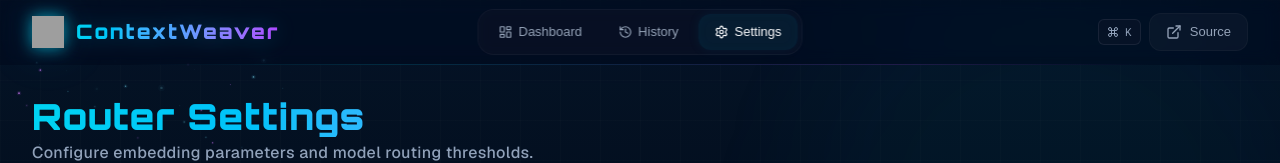
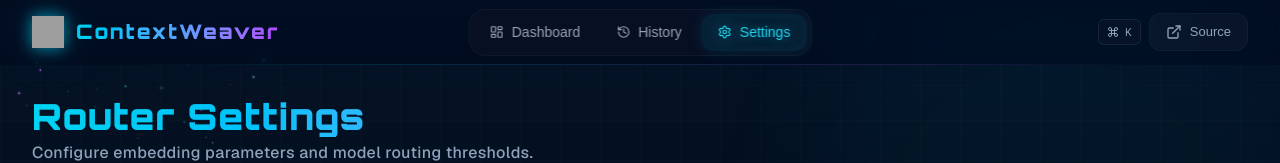
Before and after one commit to edycutjong/ContextWeaver, a Next.js app in the folder frontend/: page /settings in a window 1280 px wide. Shown: the top 163 px of the page. Built offline with nearby package versions, Linux system fonts and the light colour scheme; grey boxes are pictures that could not be loaded.

Commit message:
fix(ui): resolve text rendering artifacts and enforce consistent neon glow

```diff
--- a/frontend/src/app/(app)/settings/page.tsx
+++ b/frontend/src/app/(app)/settings/page.tsx
@@ -97,7 +97,7 @@ export default function SettingsPage() {
     <div className="w-full flex-1 flex flex-col font-sans relative p-4 sm:p-6 lg:p-8">
       <div className="max-w-7xl mx-auto w-full pb-12">
         <div className="mb-8">
-          <h1 className="text-3xl sm:text-4xl font-orbitron font-black text-transparent bg-clip-text bg-linear-to-r from-cyan-400 via-blue-400 to-purple-500 mb-1 flex items-center tracking-wide">
+          <h1 className="text-3xl sm:text-4xl font-orbitron font-black text-transparent bg-clip-text bg-gradient-to-r from-cyan-400 via-blue-400 to-purple-500 mb-1 flex items-center tracking-wide">
             Router Settings
           </h1>
           <p className="text-slate-400 font-medium tracking-wide">Configure embedding parameters and model routing thresholds.</p>
--- a/frontend/src/app/globals.css
+++ b/frontend/src/app/globals.css
@@ -165,42 +165,54 @@ body {
   position: relative;
   display: flex;
   align-items: center;
-  gap: 0.375rem;
+  justify-content: center;
+  gap: 0.5rem;
   padding: 0.5rem 1rem;
   border-radius: 0.75rem;
-  font-size: 0.8125rem;
+  font-size: 0.875rem;
   font-weight: 500;
   color: #94a3b8; /* slate-400 */
   transition: all 0.3s cubic-bezier(0.22, 1, 0.36, 1);
   text-decoration: none;
   white-space: nowrap;
 }
+.nav-pill-item svg {
+  transition: color 0.3s ease, filter 0.3s ease;
+}
 .nav-pill-item:hover {
-  color: #f8fafc; /* slate-50 */
-  background: rgba(255, 255, 255, 0.04);
+  color: #e2e8f0; /* slate-200 */
+  background: rgba(255, 255, 255, 0.05);
 }
 .nav-pill-active {
-  color: #f8fafc !important;
-  background: rgba(6, 182, 212, 0.08) !important;
-  box-shadow: 0 0 12px rgba(6, 182, 212, 0.08), inset 0 0 12px rgba(6, 182, 212, 0.03);
+  color: #22d3ee !important; /* cyan-400 */
+  background: rgba(6, 182, 212, 0.1) !important;
+  box-shadow: 0 0 15px rgba(6, 182, 212, 0.15), inset 0 0 10px rgba(6, 182, 212, 0.05);
+  text-shadow: 0 0 10px rgba(6, 182, 212, 0.5);
+}
+.nav-pill-active svg {
+  filter: drop-shadow(0 0 8px rgba(6, 182, 212, 0.6));
 }
 
 /* Active dot under text */
 .nav-active-dot {
   position: absolute;
-  bottom: 0.25rem;
-  left: 50%;
-  transform: translateX(-50%);
-  width: 1rem;
+  bottom: -1px;
+  left: 15%;
+  right: 15%;
   height: 2px;
-  border-radius: 1px;
-  background: linear-gradient(90deg, #06b6d4, #a855f7);
-  box-shadow: 0 0 6px rgba(6, 182, 212, 0.4);
-  animation: dot-appear 0.3s ease-out;
+  border-radius: 2px 2px 0 0;
+  background: #22d3ee;
+  box-shadow: 0 -2px 10px rgba(6, 182, 212, 0.8), 0 0 5px #22d3ee;
+  transform-origin: center;
+  animation: dot-appear 0.3s cubic-bezier(0.22, 1, 0.36, 1), nav-glow-pulse 2s infinite alternate;
 }
 @keyframes dot-appear {
-  from { width: 0; opacity: 0; }
-  to { width: 1rem; opacity: 1; }
+  from { transform: scaleX(0); opacity: 0; }
+  to { transform: scaleX(1); opacity: 1; }
+}
+@keyframes nav-glow-pulse {
+  from { box-shadow: 0 -2px 10px rgba(6, 182, 212, 0.8), 0 0 5px #22d3ee; opacity: 0.8; }
+  to { box-shadow: 0 -2px 15px rgba(6, 182, 212, 1), 0 0 10px #22d3ee; opacity: 1; }
 }
 
 /* GitHub CTA button */
--- a/frontend/src/components/Header.tsx
+++ b/frontend/src/components/Header.tsx
@@ -36,7 +36,7 @@ export default function Header() {
               <img src="/icon.svg" alt="ContextWeaver Icon" className="w-full h-full drop-shadow-[0_0_8px_rgba(6,182,212,0.8)]" />
             </div>
           </div>
-          <span className="font-orbitron font-black text-xl tracking-widest bg-gradient-to-r from-cyan-400 via-blue-400 to-purple-500 bg-clip-text text-transparent drop-shadow-[0_0_10px_rgba(6,182,212,0.3)]">
+          <span className="font-orbitron font-black text-xl tracking-widest bg-gradient-to-r from-cyan-400 via-blue-400 to-purple-500 bg-clip-text text-transparent">
             ContextWeaver
           </span>
         </Link>
```
